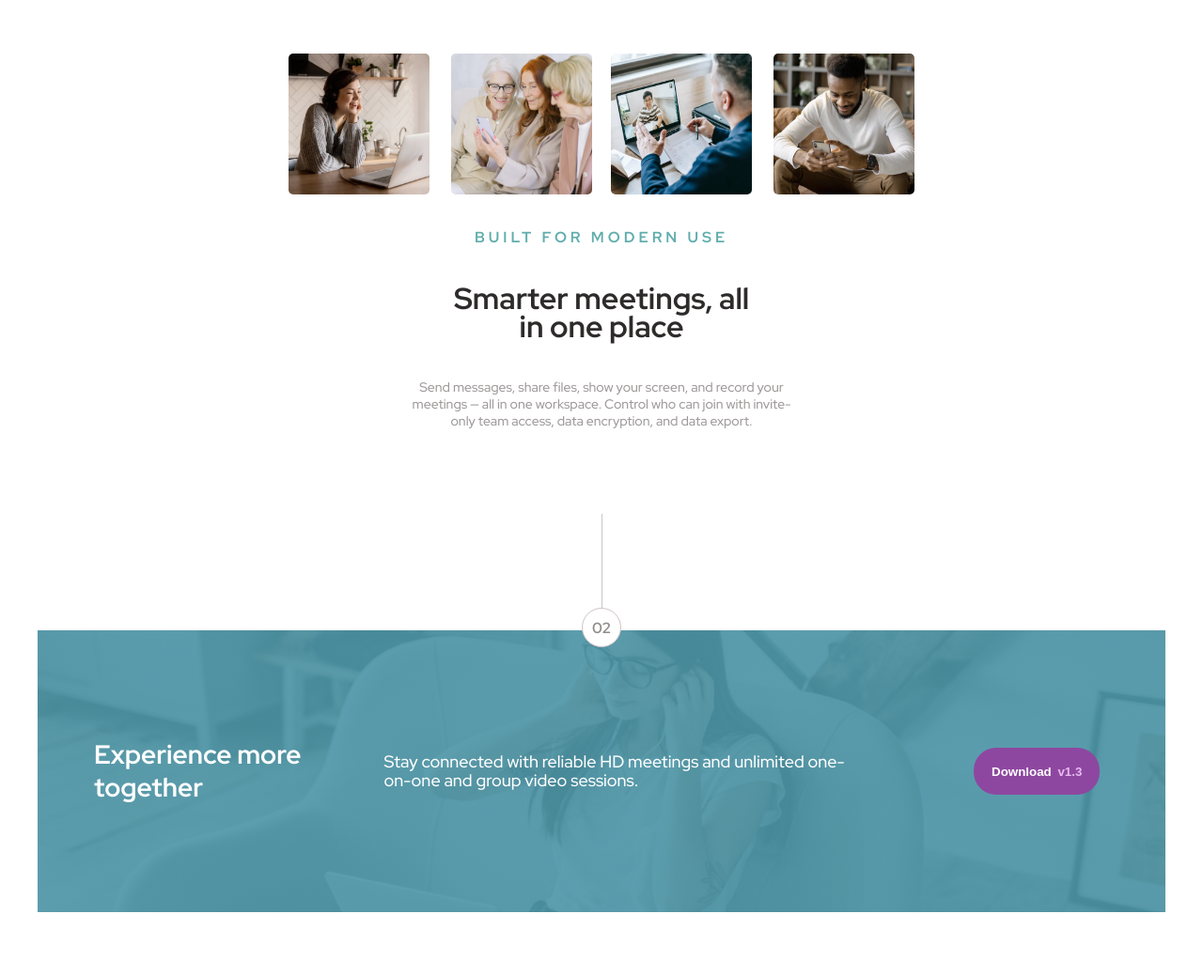
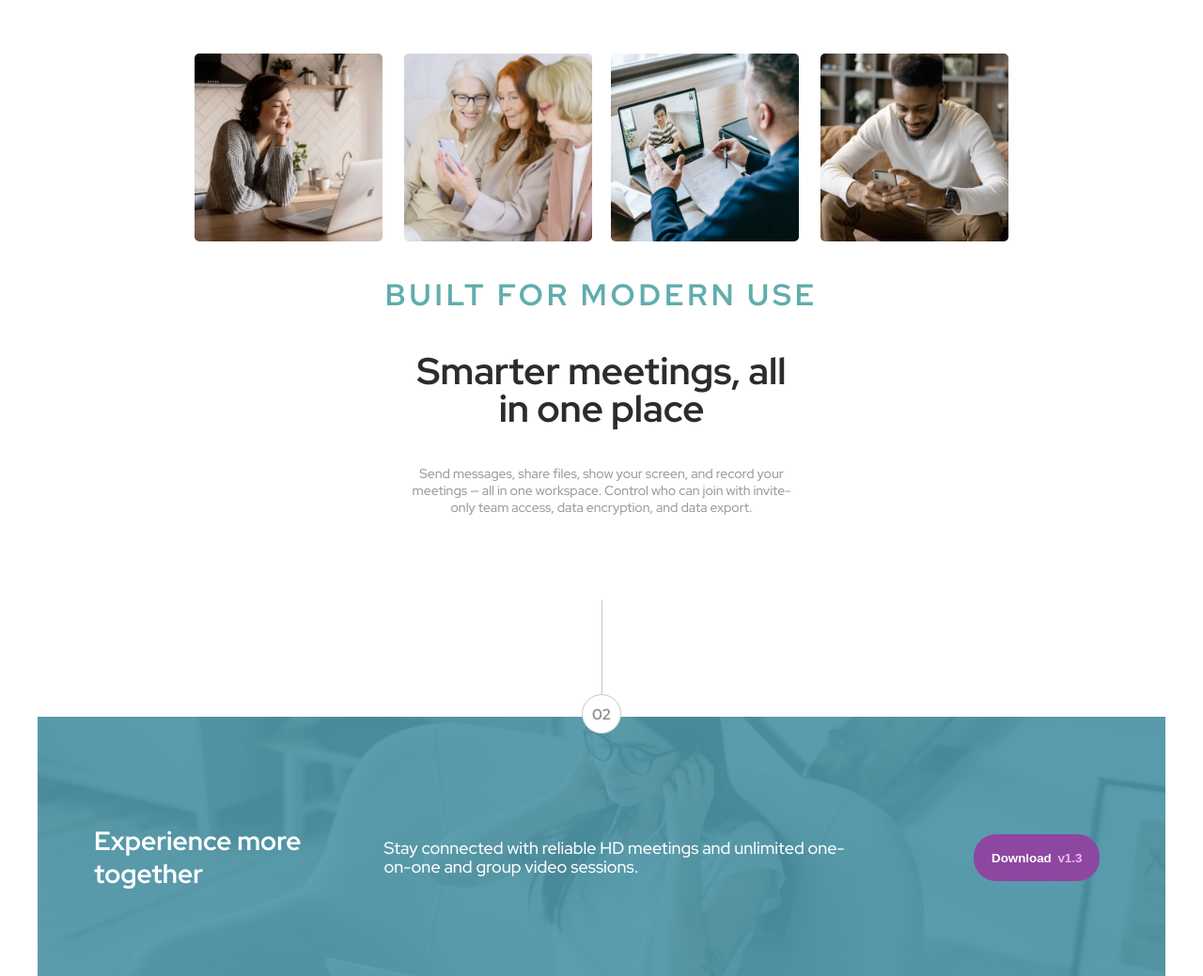
Before and after one commit to JCrotzer/meet-landing-page, a plain HTML site: page index.html in a window 1280 px wide. Shown: the part 781-1820 px from the top of the page at 94% size. Before the commit the page ends 1752 px from the top, so only its background shows below. Drawn offline with Linux system fonts and the light colour scheme.

Commit message:
updated css

```diff
--- a/css/style.css
+++ b/css/style.css
@@ -319,8 +319,22 @@ footer p {
         margin: 40px 360px;
     }
 
-    .number {
+    .hero-pics {
+        display: flex;
+    }
 
+    .first-heros img {
+        width: 200px;
+        height: 200px;
+        border-radius: 5px;
+        margin: 10px;
+    }
+
+    .second-heros img {
+        width: 200px;
+        height: 200px;
+        border-radius: 5px;
+        margin: 10px;
     }
 
     footer {
@@ -345,8 +359,14 @@ footer p {
         margin-top: 100px;
     }
 
+    .description h2 {
+        font-size: 32px;
+    }
+
     .description h1 {
-        margin: 40px 430px;
+        font-size: 40px;
+        margin: 40px 390px;
+        line-height: 40px;
     }
 
     .description p {
```
